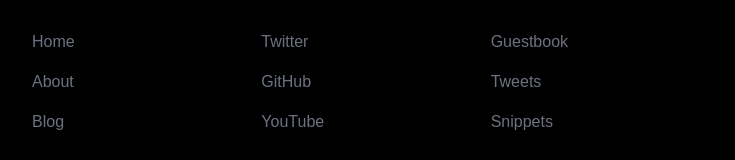
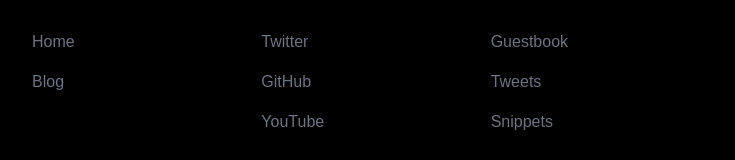
Before and after one commit to nawed2611/portfolio, a Next.js app: page / in a window 1280 px wide. Shown: the part 627-787 px from the top of the page, without its empty margins (272-1007 px from the left). Built offline with nearby package versions, Linux system fonts and the light colour scheme.

Commit message:
Update Footer

```diff
--- a/components/Footer.js
+++ b/components/Footer.js
@@ -20,11 +20,6 @@
         <div className="flex flex-col space-y-4">
           <Link href="/">
             <a className="text-gray-500 hover:text-gray-600 transition">Home</a>
-          </Link>
-          <Link href="/about">
-            <a className="text-gray-500 hover:text-gray-600 transition">
-              About
-            </a>
           </Link>
           <ExternalLink href="https://nawedali.hashnode.dev/">
             Blog
```
